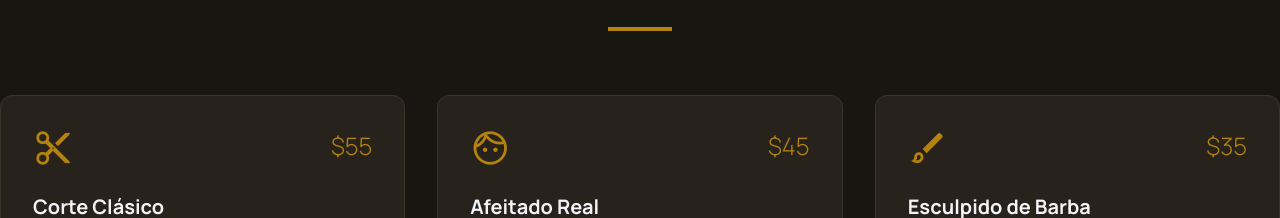
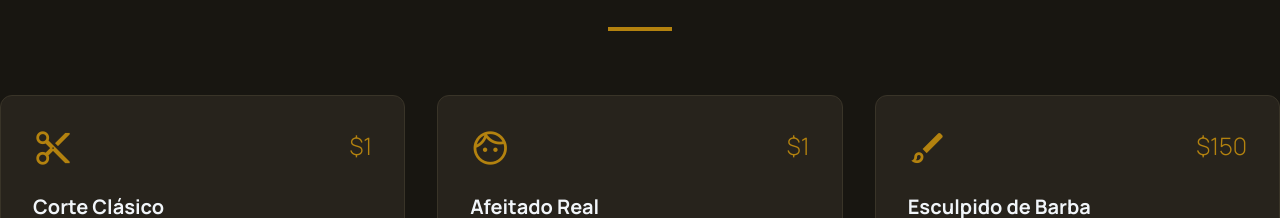
Before and after one commit to abrahammontes/LandingBarberiaCalendario, a plain HTML site: page index.html in a window 1280 px wide. Shown: the part 1111-1329 px from the top of the page. Drawn offline with nearby package versions, Linux system fonts and the light colour scheme.

Commit message:
Update price for Esculpido de Barba to

```diff
--- a/index.html
+++ b/index.html
@@ -63,7 +63,7 @@
                 <div class="service-card">
                     <div class="service-header">
                         <span class="material-symbols-outlined service-icon">content_cut</span>
-                        <span class="service-price">$55</span>
+                        <span class="service-price">$1</span>
                     </div>
                     <h4>Corte Clásico</h4>
                     <p>Un corte de pelo personalizado que incluye lavado, masaje capilar y peinado de precisión para adaptarse a tu estilo.</p>
@@ -72,7 +72,7 @@
                 <div class="service-card">
                     <div class="service-header">
                         <span class="material-symbols-outlined service-icon">face</span>
-                        <span class="service-price">$45</span>
+                        <span class="service-price">$1</span>
                     </div>
                     <h4>Afeitado Real</h4>
                     <p>El afeitado tradicional definitivo con navaja, toallas calientes, aceites esenciales y bálsamo post-afeitado.</p>
@@ -81,7 +81,7 @@
                 <div class="service-card">
                     <div class="service-header">
                         <span class="material-symbols-outlined service-icon">brush</span>
-                        <span class="service-price">$35</span>
+                        <span class="service-price">$150</span>
                     </div>
                     <h4>Esculpido de Barba</h4>
                     <p>Grooming experto de barba usando máquinas y tijeras para definir tu vello facial con nitidez extrema.</p>
```
